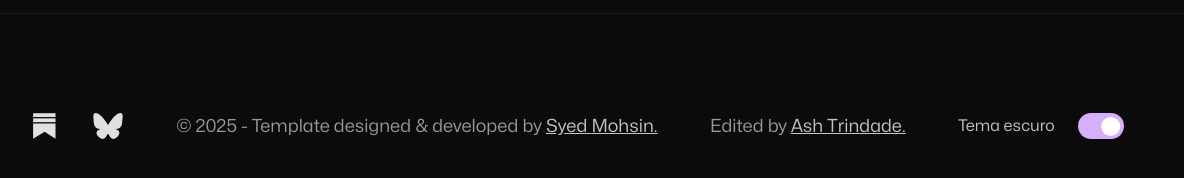
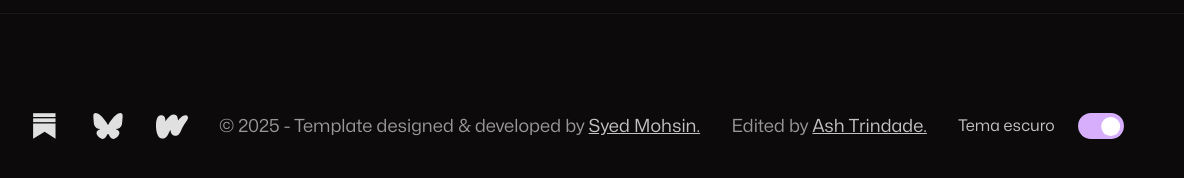
Before and after one commit to ashtrindade/vkb, a plain HTML site: page index.html in a window 1280 px wide. Shown: the part 5711-5889 px from the top of the page, 96-1280 px from the left. Drawn offline with Linux system fonts and the light colour scheme.

Commit message:
add wattpad

```diff
--- a/index.html
+++ b/index.html
@@ -469,6 +469,10 @@
               <a title="Bluesky" href="https://bsky.app/profile/oviktorbernardo.crvg.me" target="_blank"
                 rel="noopener"><img loading="lazy" src="assets/images/social-links/bluesky.svg" alt="Bluesky" /></a>
             </li>
+            <li class="footer-link">
+              <a title="Wattpad" href="https://www.wattpad.com/story/331585280-eu-sei-que-voc%C3%AA-n%C3%A3o-me-ama" target="_blank"
+                rel="noopener"><img loading="lazy" src="assets/images/social-links/wattpad.svg" alt="Wattpad" /></a>
+            </li>
           </ol>
         </nav>
         <p class="footer-text">
```
Also changed, not shown: assets/images/social-links/wattpad.svg (added).
